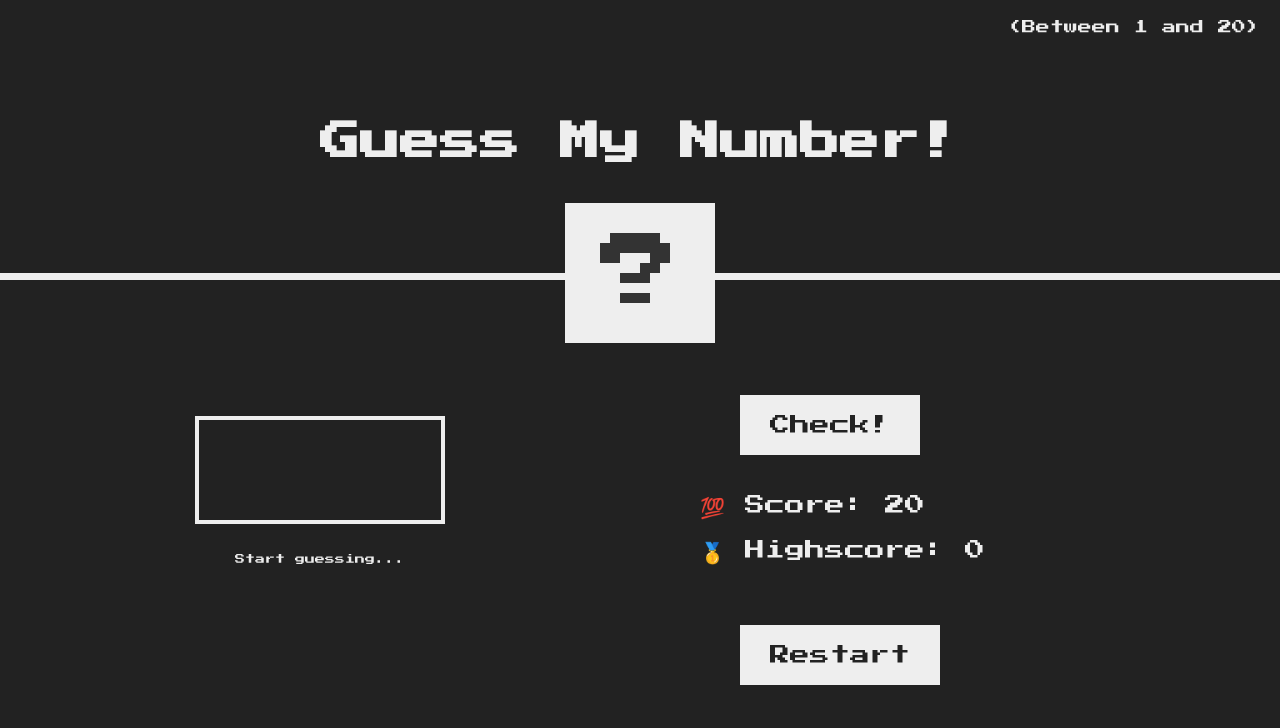
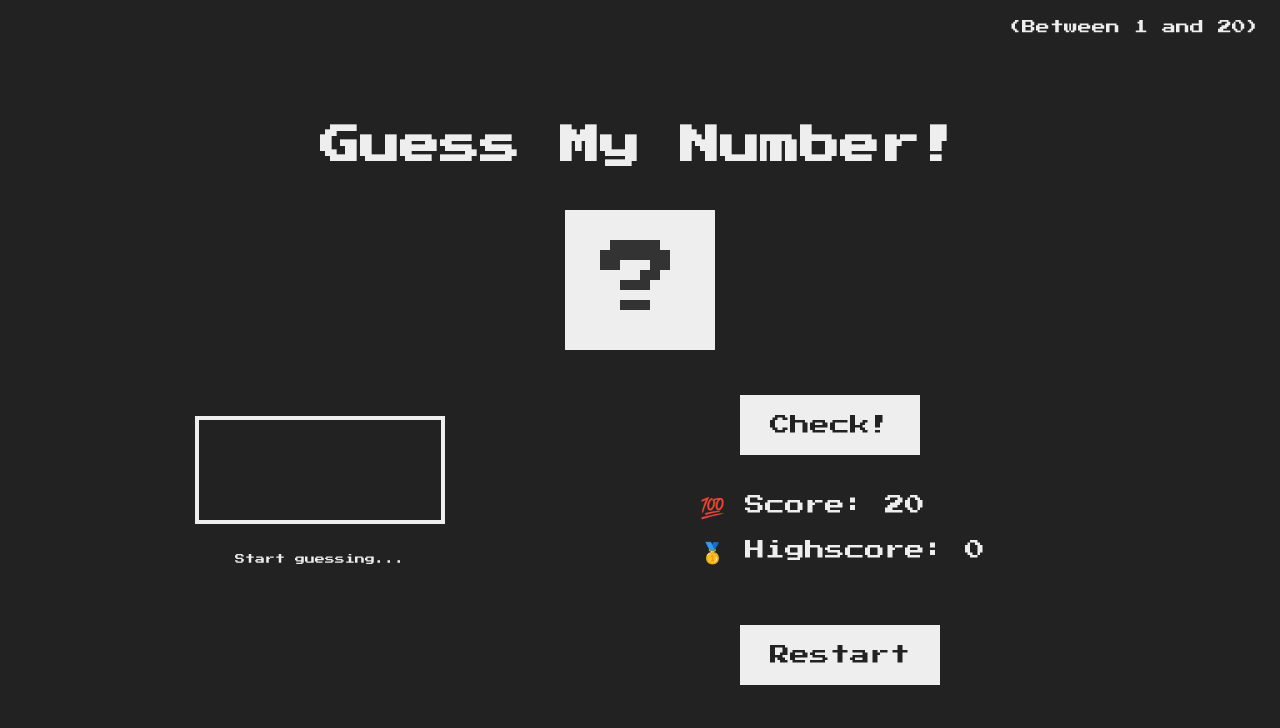
Before and after one commit to BigBen-7/Guess-My-Number-Game, a plain HTML site: page index.html in a window 1280 px wide. Drawn offline with Linux system fonts and the light colour scheme.

Commit message:
Update style.css

```diff
--- a/style.css
+++ b/style.css
@@ -22,7 +22,7 @@ body {
 header {
   position: relative;
   height: 35vh;
-  border-bottom: 7px solid #eee;
+/*   border-bottom: 7px solid #eee; */
 }
 
 main {
```
